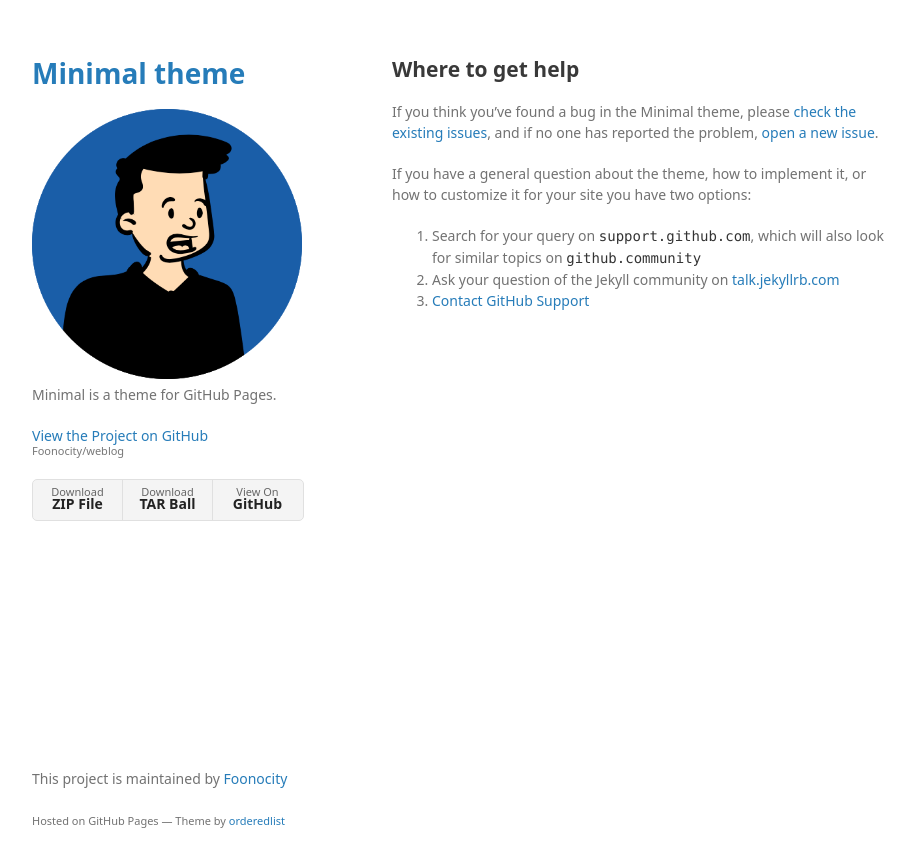
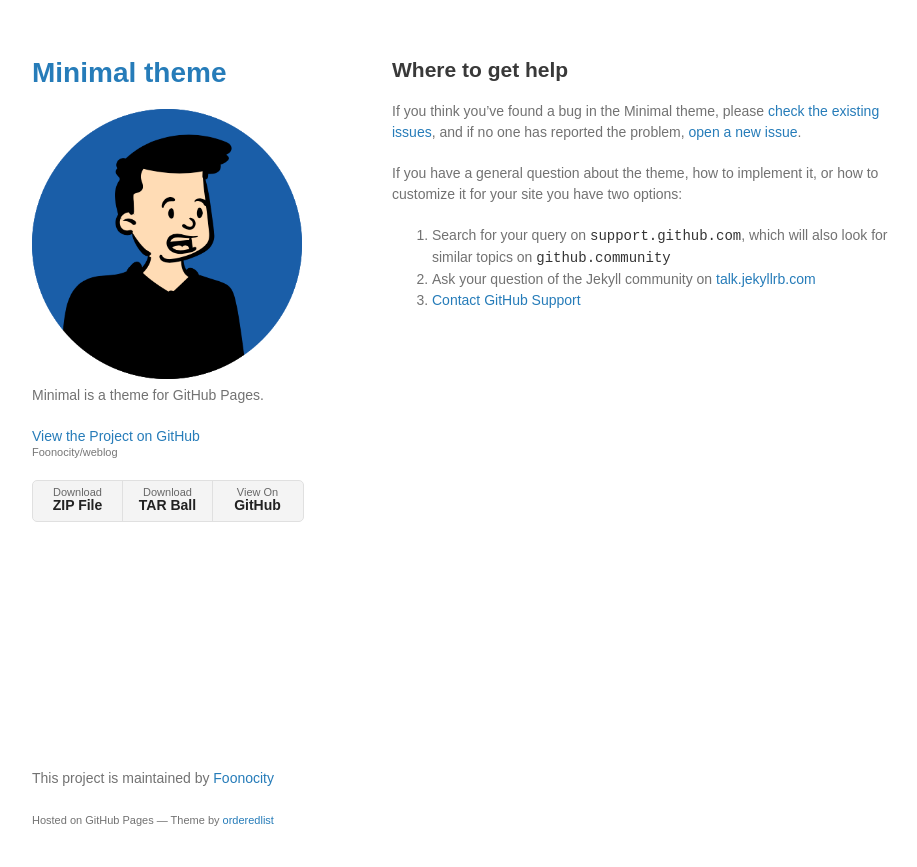
Before and after one commit to Foonocity/weblog, a Jekyll site: the page built from SUPPORT.md, in a window 1280 px wide. Shown: the top 867 px of the page, without its empty margins (178-1095 px from the left). Built offline with Jekyll 4.4.1, drawn with Linux system fonts in a browser that asks for light colours; some web fonts are replaced; our own code applies the rules of GitHub Pages for plain Markdown files.

Commit message:
Update jekyll-theme-minimal.scss

```diff
--- a/_sass/jekyll-theme-minimal.scss
+++ b/_sass/jekyll-theme-minimal.scss
@@ -4,7 +4,7 @@
 body {
   background-color: #fff;
   padding:50px;
-  font: 14px/1.5 "Noto Sans", "Helvetica Neue", Helvetica, Arial, sans-serif;
+  font: 14px/1.5 "Atkinson Hyperlegible", sans-serif;
   color:#727272;
   font-weight:400;
 }
@@ -68,7 +68,7 @@
 }
 
 code, pre {
-  font-family:Monaco, Bitstream Vera Sans Mono, Lucida Console, Terminal, Consolas, Liberation Mono, DejaVu Sans Mono, Courier New, monospace;
+  font-family:"Atkinson Hyperlegible", monospace;
   color:#333;
 }
 
```
